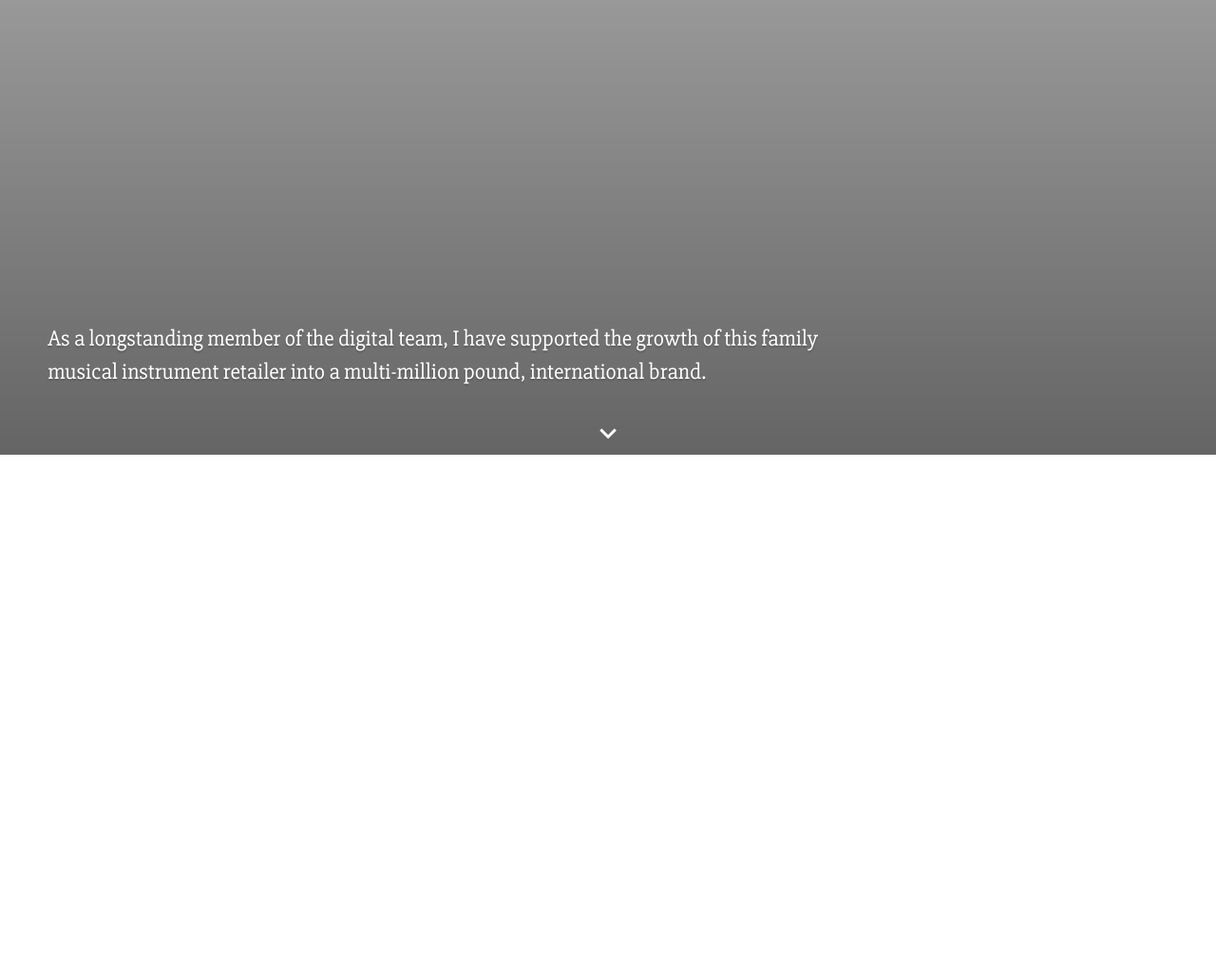
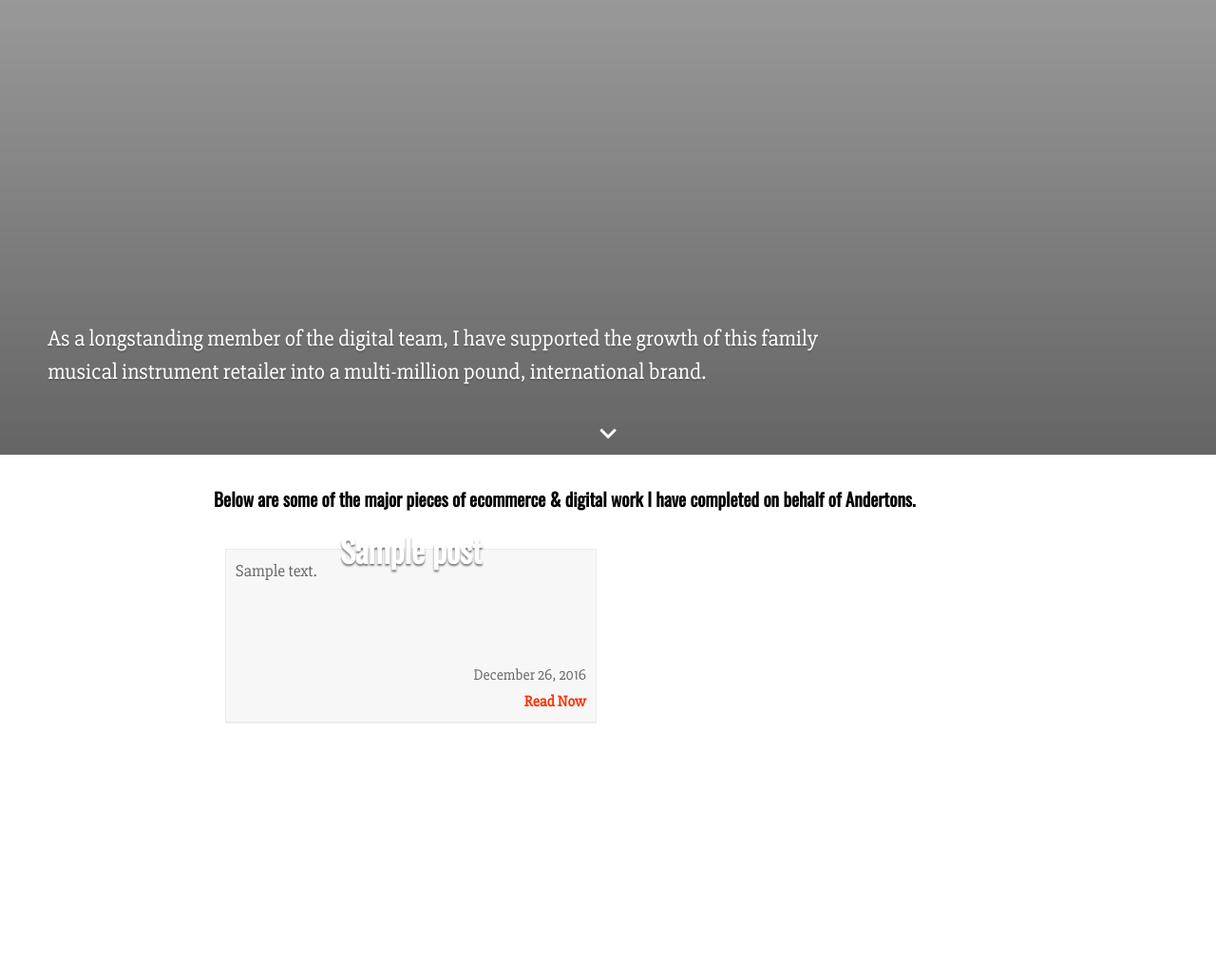
Before and after one commit to andrewchart/andrewchart.co.uk-2017, a WordPress theme: template wp-content/themes/andrewchart2017/category-andertons.php in a window 1280 px wide. Shown: the part 321-1347 px from the top of the page at 95% size. Run offline with PHP 8.4 and a stand-in for WordPress, Linux system fonts and the light colour scheme; the site name, menu and one post (Sample post) are stand-ins, and other content is empty; some libraries are stand-ins or nearby versions.

Commit message:
Andertons category page

```diff
--- a/wp-content/themes/andrewchart2017/category-andertons.php
+++ b/wp-content/themes/andrewchart2017/category-andertons.php
@@ -34,6 +34,30 @@
 
 <section class="main-content category-content">
 
+  <h3>Below are some of the major pieces of ecommerce &amp; digital work I have completed on behalf of Andertons.</h3>
+
+  <?php if ( have_posts() ) : ?><ul class="post-list category-post-list"><?php endif; ?>
+  <?php if ( have_posts() ) : while ( have_posts() ) : the_post(); ?>
+
+    <li>
+      <a href="<?php the_permalink(); ?>" title="<?php the_title(); ?>">
+        <div class="main-tile-part">
+          <img src="<?php the_post_thumbnail_url('sixteennine_s'); ?>" />
+          <span><h3><?php the_title(); ?></h3></span>
+        </div>
+        <div class="sub-tile-part">
+          <span class="excerpt"><?php the_excerpt(); ?></span>
+          <span class="date"><?php the_date(); ?></span>
+          <span class="cta">Read Now</span>
+        </div>
+      </a>
+    </li>
+
+
+  <?php endwhile; else : ?>
+    <p><?php _e( 'Sorry, there are no posts in this category yet.' ); ?></p>
+  <?php endif; ?>
+
 </section>
 
 <?php get_footer(); ?>
--- a/wp-content/themes/andrewchart2017/style.css
+++ b/wp-content/themes/andrewchart2017/style.css
@@ -513,7 +513,7 @@
   width: 100%;
   height: 80%;
   height: calc(100% - 61px);
-  margin-bottom: 3em;
+  margin-bottom: 1em;
   color: #fff;
   background-color: #999;
   position: relative;
@@ -658,6 +658,11 @@
 
 
 /* CATEGORY PAGES */
+.category-content h3 {
+  font-size: 1.2em;
+  margin-bottom: 2em;
+}
+
 .post-list {
     margin-top: 1em;
 }
```
